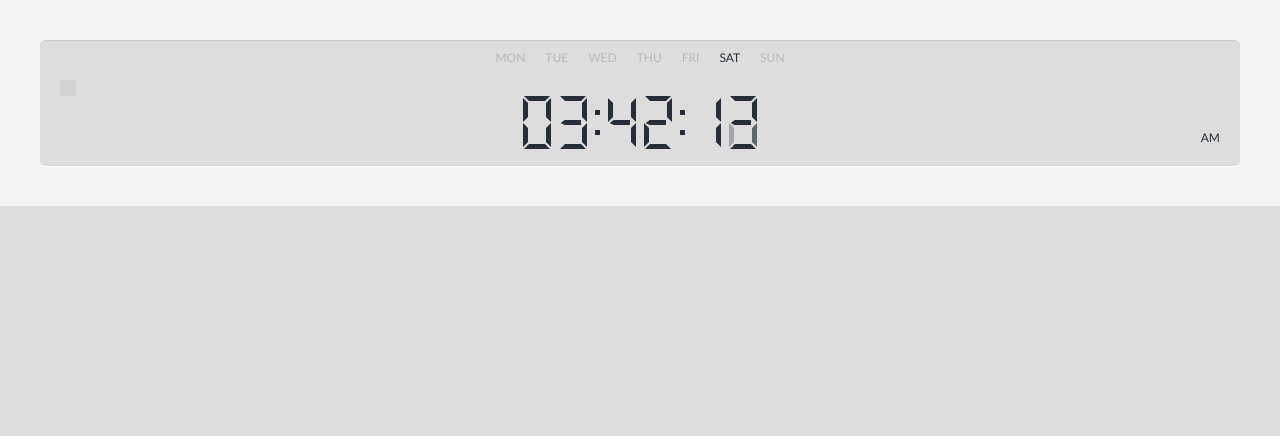
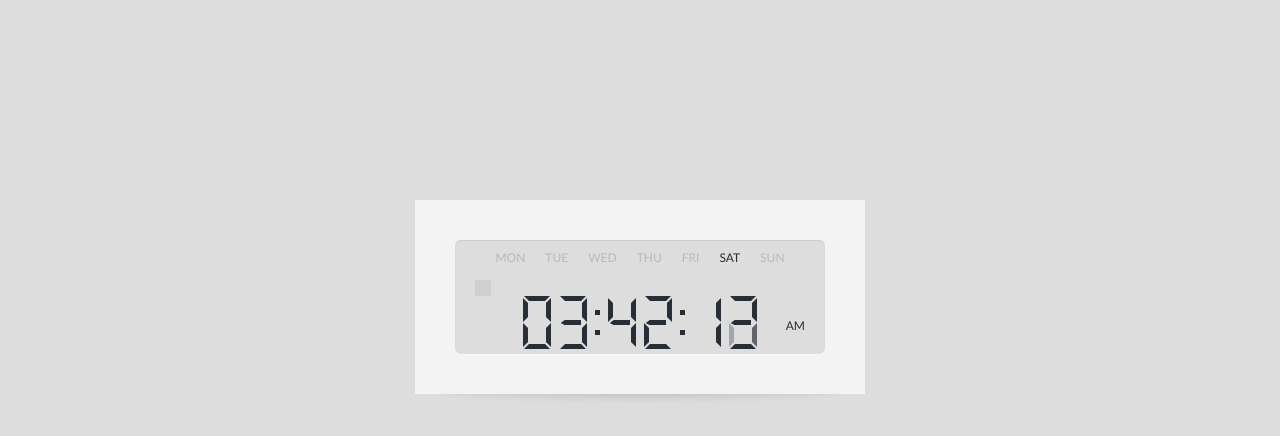
Before and after one commit to itsLethalDose/notion-widgets, a plain HTML site: page clock1/index.html in a window 1280 px wide. Drawn offline with nearby package versions, Linux system fonts and the light colour scheme; grey boxes are pictures that could not be loaded.

Commit message:
Update style.css

```diff
--- a/clock1/css/style.css
+++ b/clock1/css/style.css
@@ -42,14 +42,21 @@ section, footer, header, aside {
 /* The clock + digits */
 
 #clock {
+	width: 370px;
 	padding: 40px;
+	margin: 200px auto 60px;
 	position: relative;
 }
 
 #clock:after {
 	content: '';
 	position: absolute;
+	width: 400px;
+	height: 20px;
 	border-radius: 100%;
+	left: 50%;
+	margin-left: -200px;
+	bottom:2px;
 	z-index: -1;
 }
 
@@ -58,6 +65,7 @@ section, footer, header, aside {
 	padding: 40px 20px 20px;
 	border-radius: 6px;
 	position: relative;
+	height: 54px;
 }
 
 
```
